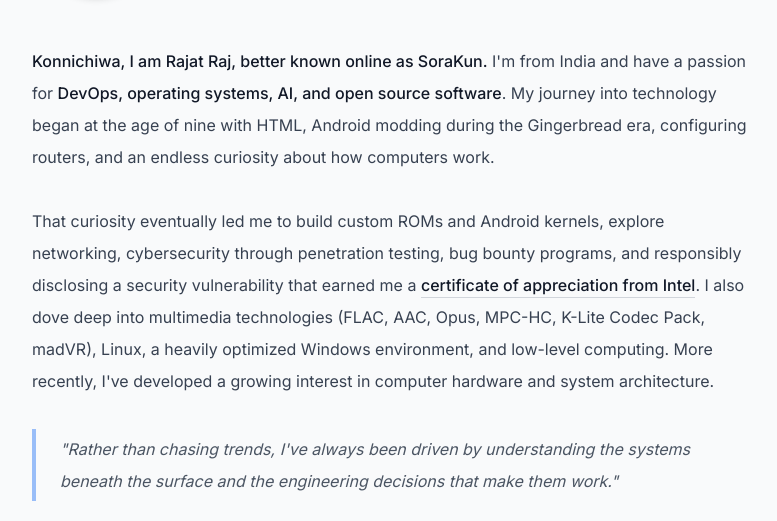
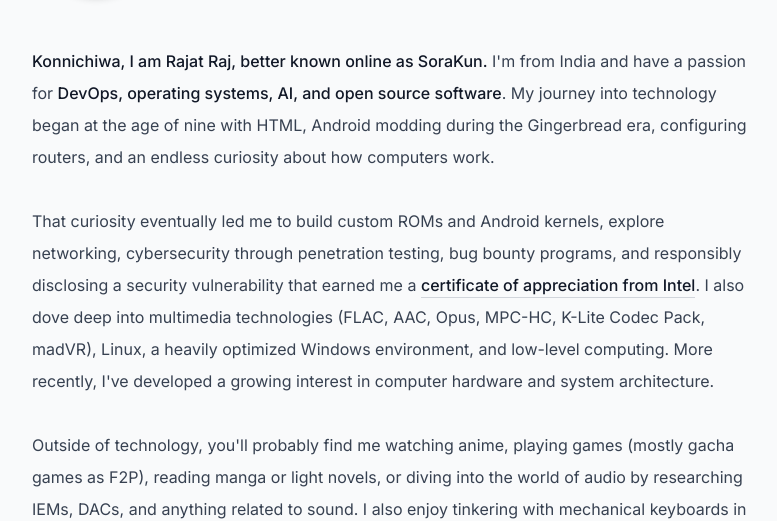
Before and after one commit to its-sorakun/its-sorakun.github.io, a plain HTML site: page index.html in a window 1280 px wide. Shown: the part 279-800 px from the top of the page, without its empty margins (248-1025 px from the left). Drawn offline with nearby package versions, Linux system fonts and the light colour scheme.

Commit message:
remove irrelavant quote

```diff
--- a/index.html
+++ b/index.html
@@ -180,12 +180,6 @@
                     system architecture.
                 </p>
 
-                <blockquote
-                    class="pl-4 sm:pl-6 border-l-4 border-blue-500/50 dark:border-blue-400/50 italic text-gray-600 dark:text-gray-400 py-1">
-                    "Rather than chasing trends, I've always been driven by understanding the systems beneath the
-                    surface and the engineering decisions that make them work."
-                </blockquote>
-
                 <p>
                     Outside of technology, you'll probably find me watching anime, playing games (mostly gacha games as
                     F2P), reading manga or light novels, or diving into the world of audio by researching IEMs, DACs,
```
